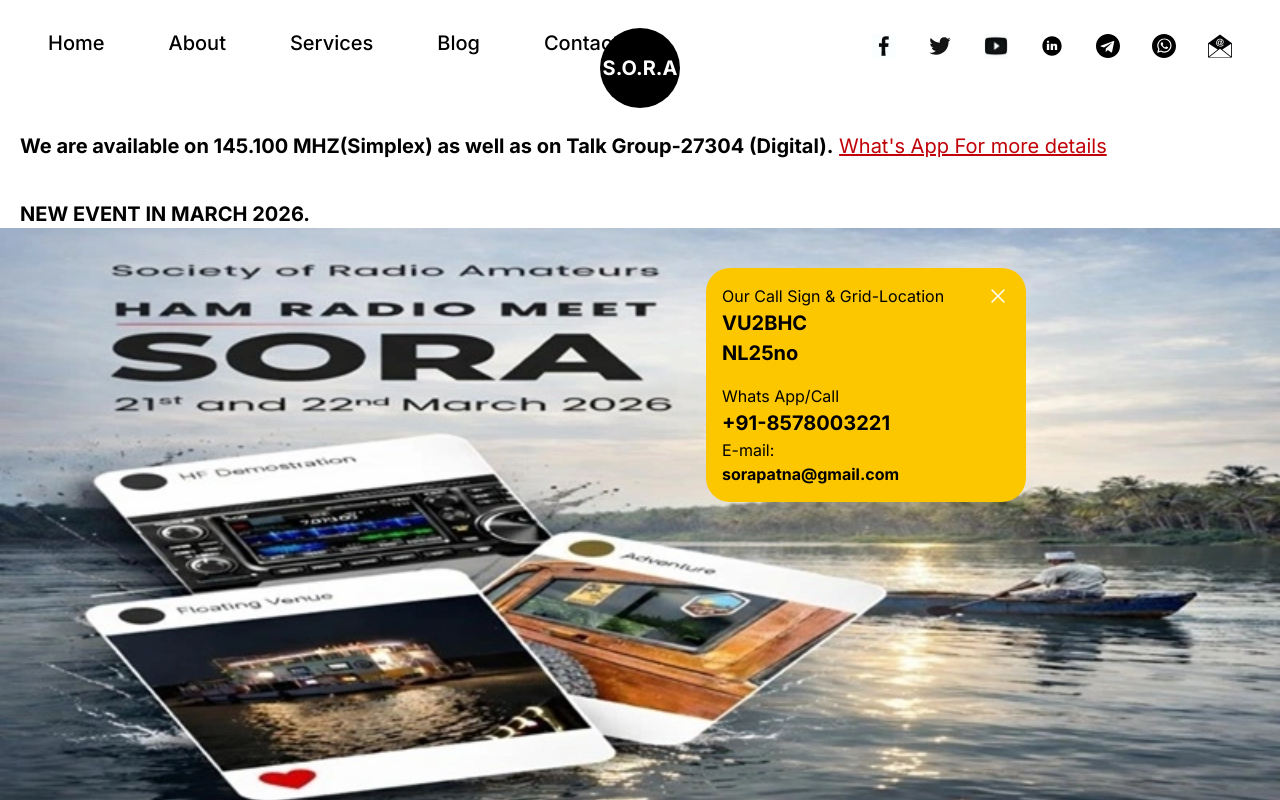
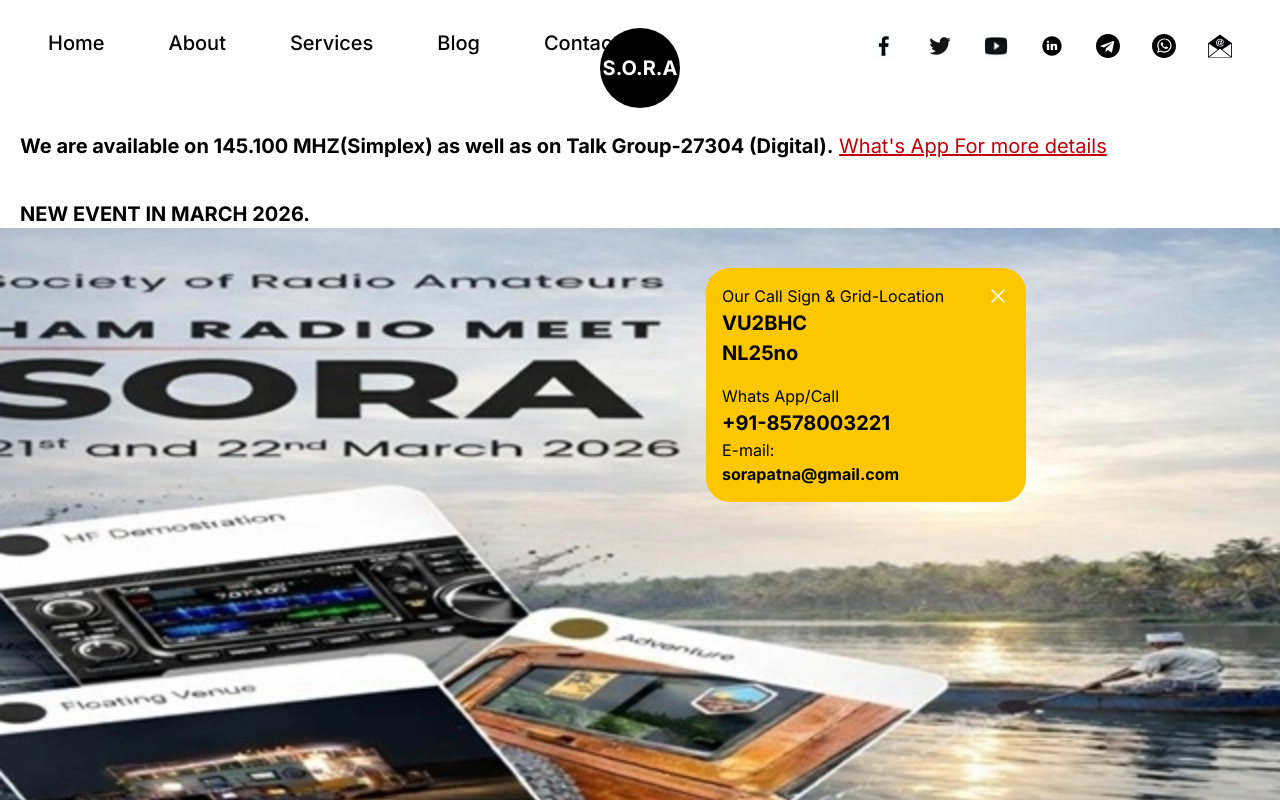
Before and after one commit to sorapatna/SORA-WEBSITE, a Next.js app: page / in a window 1280 px wide. Shown: the top 800 px of the page. Built offline with nearby package versions, Linux system fonts and the light colour scheme.

Commit message:
Update Hero.tsx

```diff
--- a/components/Hero.tsx
+++ b/components/Hero.tsx
@@ -2,14 +2,13 @@ import Image from 'next/image';
 
 const Hero = () => {
   return (
-    <section className="relative w-screen h-screen flex flex-col gap-20 py-5 md:gap-28 lg:py-10 lg:flex-row mb-40">
+    <section className="relative w-screen h-screen flex flex-col gap-20 py-5 md:gap-28 lg:py-10 lg:flex-row mb-10">
       {/* Background Image */}
       <div className="absolute inset-0">
         <Image
           src="/images/EVENT.webp"
           alt="yoga"
-          width={1440}
-          height={580}
+          fill
           priority
           className="object-cover object-center"
         />
```
